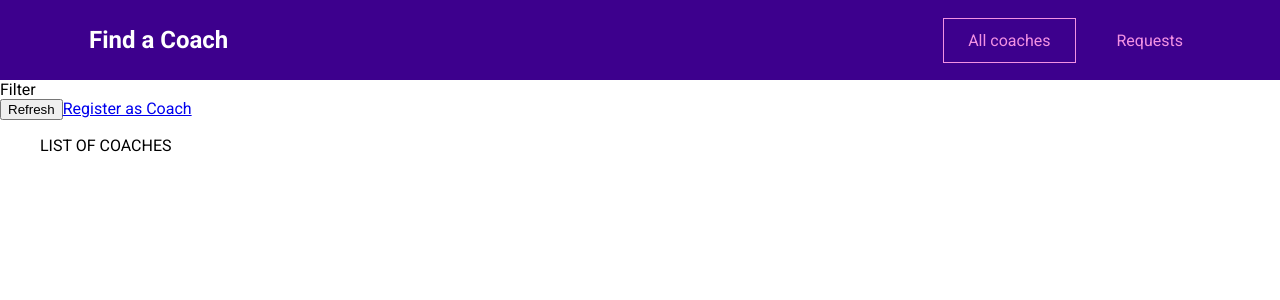
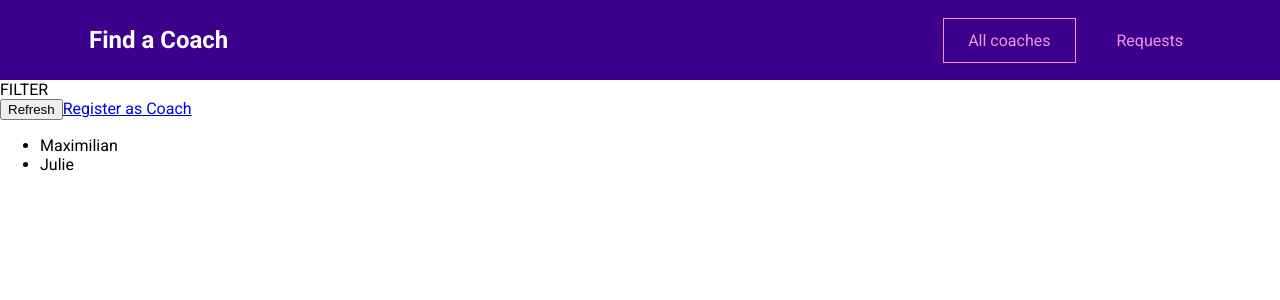
Before and after one commit to Cepa95/FindACoachApp, a Vue app in the folder coach-finder/: page /coaches in a window 1280 px wide. Shown: the top 300 px of the page. Built offline with nearby package versions, Linux system fonts and the light colour scheme.

Commit message:
adding vuex

```diff
--- a/coach-finder/src/pages/coaches/CoachesList.vue
+++ b/coach-finder/src/pages/coaches/CoachesList.vue
@@ -1,12 +1,28 @@
 <template>
+   <section>FILTER</section>
    <section>
-      Filter
+     <div class="controls">
+       <button>Refresh</button>
+       <router-link to="/register">Register as Coach</router-link>
+     </div>
+     <ul v-if="hasCoaches">
+       <li v-for="coach in filteredCoaches" :key="coach.id">
+         {{ coach.firstName }}
+       </li>
+     </ul>
+     <h3 v-else>No coaches found.</h3>
    </section>
-   <section>
-      <div class="controls">
-         <button>Refresh</button>
-         <router-link to="/register">Register as Coach</router-link>
-      </div>
-    <ul>LIST OF COACHES</ul>
-   </section>
-</template>
+ </template>
+
+ <script>
+ export default {
+   computed: {
+     filteredCoaches() {
+       return this.$store.getters['coaches/coaches'];
+     },
+     hasCoaches() {
+       return this.$store.getters['coaches/hasCoaches'];
+     }
+   }
+ }
+ </script>
--- /dev/null
+++ b/coach-finder/src/store/index.js
@@ -0,0 +1,11 @@
+import { createStore } from 'vuex';
+
+import coachesModule from './modules/coaches/index.js';
+
+const store = createStore({
+  modules: {
+    coaches: coachesModule
+  }
+});
+
+export default store;
--- /dev/null
+++ b/coach-finder/src/store/modules/coaches/actions.js
@@ -0,0 +1 @@
+export default {};
--- /dev/null
+++ b/coach-finder/src/store/modules/coaches/getters.js
@@ -0,0 +1,8 @@
+export default {
+  coaches(state) {
+    return state.coaches;
+  },
+  hasCoaches(state) {
+    return state.coaches && state.coaches.length > 0;
+  },
+};
--- /dev/null
+++ b/coach-finder/src/store/modules/coaches/index.js
@@ -0,0 +1,34 @@
+import mutations from "./mutations.js";
+import actions from "./actions.js";
+import getters from "./getters.js";
+
+export default {
+  namespaced: true,
+  state() {
+    return {
+      coaches: [
+        {
+          id: "c1",
+          firstName: "Maximilian",
+          lastName: "Schwarzmüller",
+          areas: ["frontend", "backend", "career"],
+          description:
+            "I'm Maximilian and I've worked as a freelance web developer for years. Let me help you become a developer as well!",
+          hourlyRate: 30,
+        },
+        {
+          id: "c2",
+          firstName: "Julie",
+          lastName: "Jones",
+          areas: ["frontend", "career"],
+          description:
+            "I am Julie and as a senior developer in a big tech company, I can help you get your first job or progress in your current role.",
+          hourlyRate: 30,
+        },
+      ],
+    };
+  },
+  mutations,
+  actions,
+  getters,
+};
--- /dev/null
+++ b/coach-finder/src/store/modules/coaches/mutations.js
@@ -0,0 +1 @@
+export default {};
```
Also changed, not shown: coach-finder/src/main.js (+7 -4 lines).
